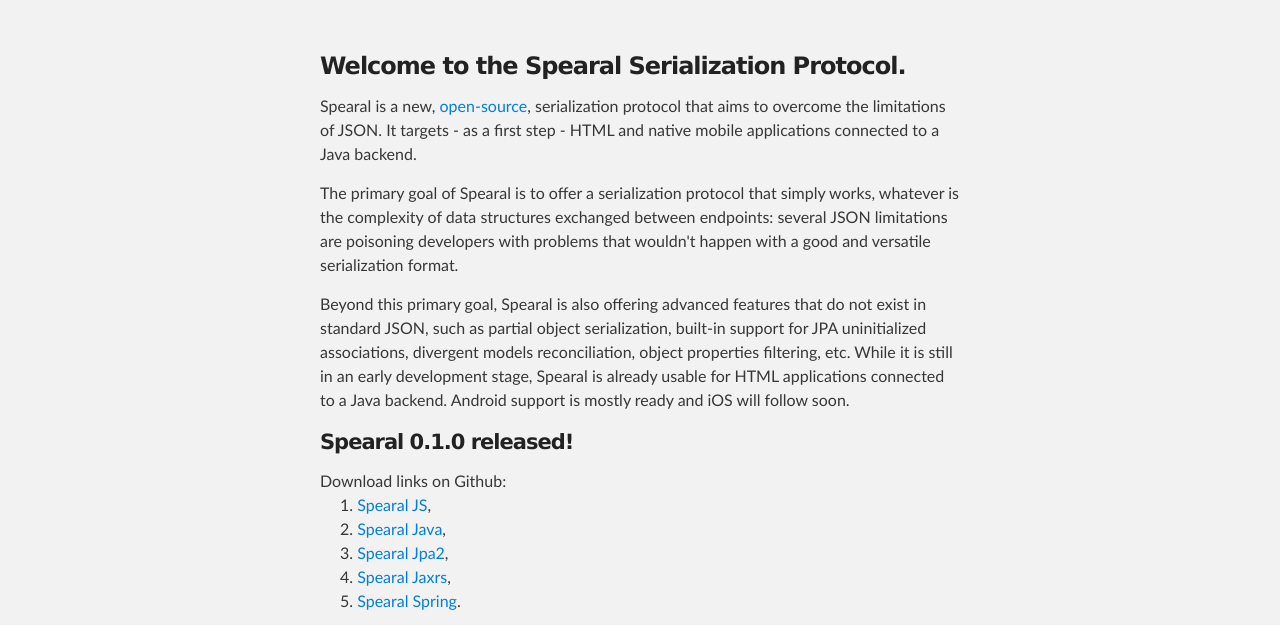
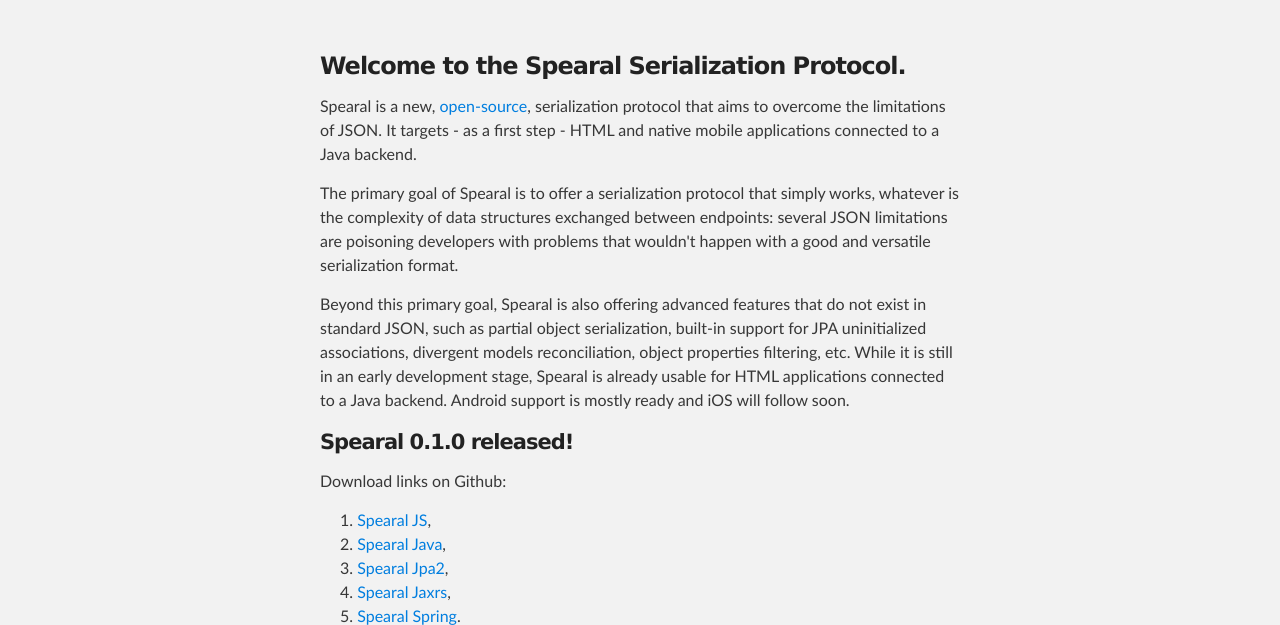
Before and after one commit to spearal/spearal.github.io, a plain HTML site: page index.html in a window 1280 px wide. Shown: the part 212-837 px from the top of the page. Drawn offline with Linux system fonts and the light colour scheme.

Commit message:
Update index.html

```diff
--- a/index.html
+++ b/index.html
@@ -38,7 +38,7 @@
 
 <h4>Spearal 0.1.0 released!</h4>
 
-Download links on Github:
+<p>Download links on Github:</p>
 
 <ol>
   <li><a href="https://github.com/spearal/spearal-js/releases/tag/0.1.0" target="_blank">Spearal JS</a>,</br></li>
```
